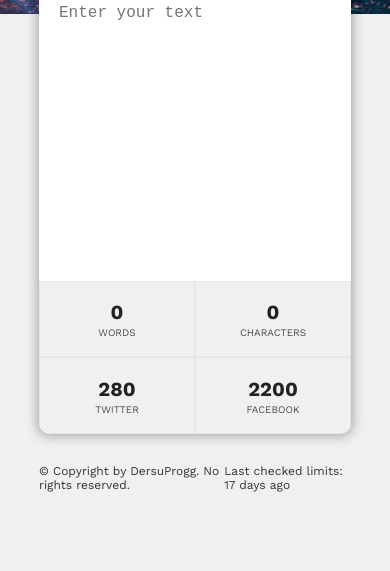
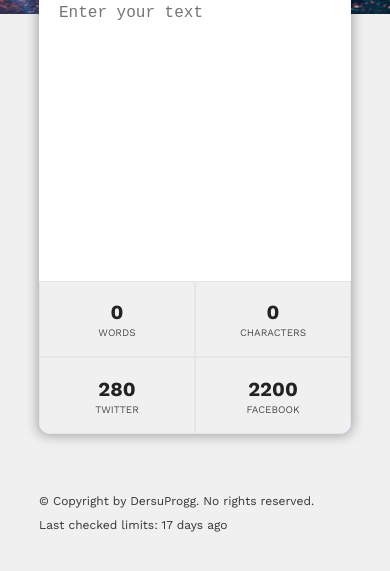
Before and after one commit to dersuprogg/word-analytics-js, a plain HTML site: page index.html in a window 390 px wide. Shown: the part 105-676 px from the top of the page. Drawn offline with nearby package versions, Linux system fonts and the light colour scheme.

Commit message:
Make footer mobile responsive

```diff
--- a/styles.css
+++ b/styles.css
@@ -137,4 +137,10 @@ h2.limit-exceed {
   .stats {
     flex-grow: 1;
   }
+
+  .footer {
+    flex-direction: column;
+    gap: 1rem;
+    margin-top: 3rem;
+  }
 }
```
